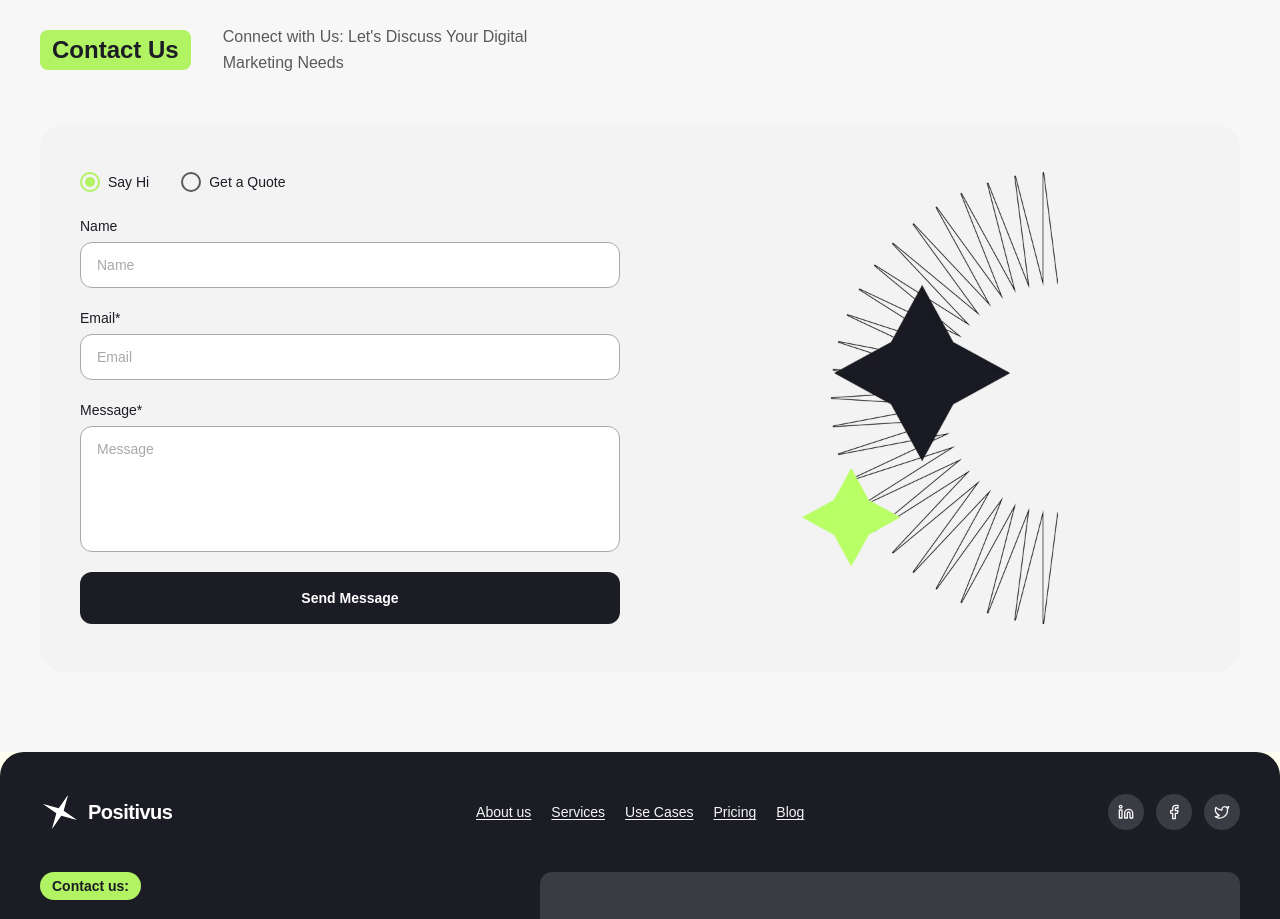
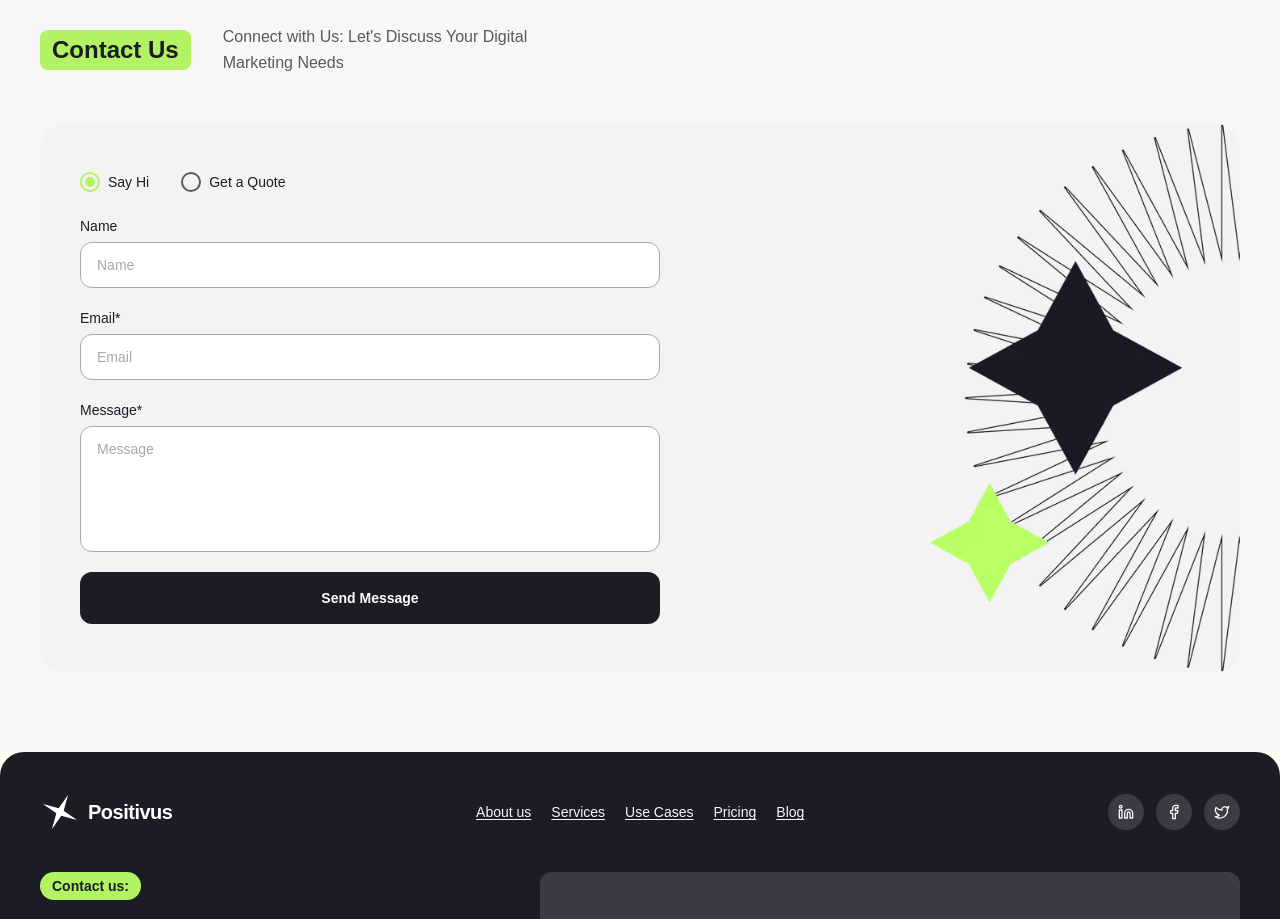
Before and after one commit to tushar163/UI-UX-Task, a Next.js app: page / in a window 1280 px wide. Shown: the part 5340-6259 px from the top of the page. Built offline with nearby package versions, Linux system fonts and the light colour scheme.

Commit message:
Refactor ContactSection layout and improve form input structure

```diff
--- a/src/components/ContactUs/ContactUs.jsx
+++ b/src/components/ContactUs/ContactUs.jsx
@@ -26,8 +26,6 @@ export default function ContactSection() {
             className="w-full bg-default px-4 sm:px-6 lg:px-10 py-10 sm:py-14 lg:py-20"
         >
             <div className="max-w-[1480px] mx-auto">
-
-                {/* ── Section Header ── */}
                 <div className="flex flex-col sm:flex-row items-start sm:items-center gap-4 sm:gap-8 mb-10 sm:mb-12">
                     <h2
                         id="contact-heading"
@@ -39,8 +37,8 @@ export default function ContactSection() {
                         Connect with Us: Let's Discuss Your Digital Marketing Needs
                     </p>
                 </div>
-                <div className="bg-[#f3f3f3cc] rounded-3xl px-6 sm:px-10 py-8 sm:py-12 flex flex-col md:flex-row gap-10 items-start justify-between">
-                    <div className="w-full md:w-1/2 flex flex-col gap-6">
+                <div className="bg-[#f3f3f3cc] rounded-3xl overflow-hidden flex flex-col md:flex-row items-stretch justify-between">
+                    <div className="w-full md:w-[55%] flex flex-col gap-6 px-6 sm:px-10 py-8 sm:py-12">
                         <div className="flex items-center gap-8">
                             {[
                                 { value: "say-hi", label: "Say Hi" },
@@ -74,60 +72,41 @@ export default function ContactSection() {
                                 </label>
                             ))}
                         </div>
-
-                        {/* Form */}
                         <form onSubmit={handleSubmit} className="flex flex-col gap-5" noValidate>
 
-                            {/* Name */}
                             <div className="flex flex-col gap-1.5">
                                 <label htmlFor="name" className="text-xs sm:text-sm text-dark font-medium">
                                     Name
                                 </label>
                                 <input
-                                    id="name"
-                                    name="name"
-                                    type="text"
-                                    placeholder="Name"
-                                    value={form.name}
-                                    onChange={handleChange}
+                                    id="name" name="name" type="text" placeholder="Name"
+                                    value={form.name} onChange={handleChange}
                                     className="w-full rounded-xl border border-border bg-white px-4 py-3 text-sm text-dark outline-none transition-colors duration-200 focus:border-dark placeholder:text-border"
                                 />
                             </div>
 
-                            {/* Email */}
                             <div className="flex flex-col gap-1.5">
                                 <label htmlFor="email" className="text-xs sm:text-sm text-dark font-medium">
                                     Email<span aria-hidden="true">*</span>
                                 </label>
                                 <input
-                                    id="email"
-                                    name="email"
-                                    type="email"
-                                    placeholder="Email"
-                                    value={form.email}
-                                    onChange={handleChange}
-                                    required
+                                    id="email" name="email" type="email" placeholder="Email"
+                                    value={form.email} onChange={handleChange} required
                                     className="w-full rounded-xl border border-border bg-white px-4 py-3 text-sm text-dark outline-none transition-colors duration-200 focus:border-dark placeholder:text-border"
                                 />
                             </div>
 
-                            {/* Message */}
                             <div className="flex flex-col gap-1.5">
                                 <label htmlFor="message" className="text-xs sm:text-sm text-dark font-medium">
                                     Message<span aria-hidden="true">*</span>
                                 </label>
                                 <textarea
-                                    id="message"
-                                    name="message"
-                                    placeholder="Message"
-                                    rows={5}
-                                    value={form.message}
-                                    onChange={handleChange}
+                                    id="message" name="message" placeholder="Message" rows={5}
+                                    value={form.message} onChange={handleChange}
                                     className="w-full rounded-xl border border-border bg-white px-4 py-3 text-sm text-dark outline-none transition-colors duration-200 focus:border-dark placeholder:text-border resize-none"
                                 />
                             </div>
 
-                            {/* Submit button */}
                             <button
                                 type="submit"
                                 className="w-full bg-dark text-white text-sm font-semibold py-4 rounded-xl transition-all duration-200 hover:bg-dark-soft"
@@ -136,15 +115,13 @@ export default function ContactSection() {
                             </button>
                         </form>
                     </div>
-                    <div className="hidden md:flex w-full md:w-1/2 items-center justify-end self-stretch">
-                        <div className="relative w-full h-full min-h-80">
-                            <Image
-                                src="/asserts/contact-us.webp"
-                                alt="Decorative illustration with sparkle and starburst shapes for the contact section"
-                                fill
-                                className="object-contain"
-                            />
-                        </div>
+                    <div className="hidden md:block relative w-[45%] self-stretch min-h-[420px]">
+                        <Image
+                            src="/asserts/contact-us.webp"
+                            alt="Decorative sparkle and starburst illustration"
+                            fill
+                            className="object-contain object-bottom-right"
+                        />
                     </div>
 
                 </div>
```
